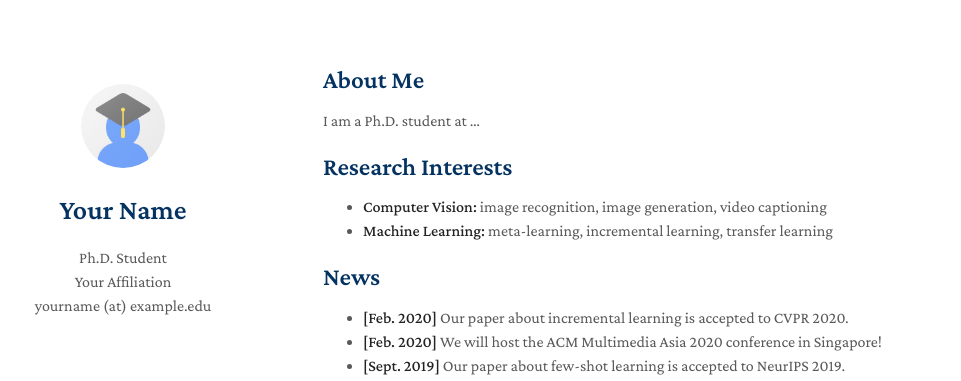
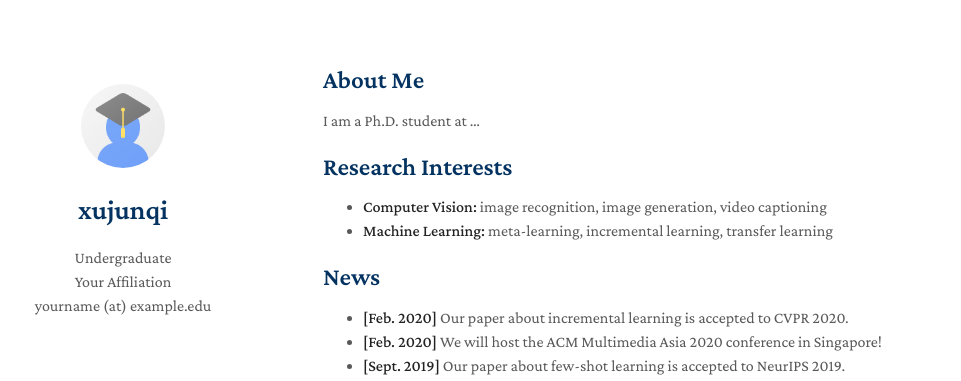
Before and after one commit to junqixu/junqixu.github.io1, a Jekyll site: the page built from index.md, in a window 1280 px wide. Shown: the top 381 px of the page, without its empty margins (147-1108 px from the left). Built offline with Jekyll 4.4.1, drawn with Linux system fonts in a browser that asks for light colours; nearby versions of some CDN libraries; a style sheet for code colours, icons or effects is not loaded; our own code applies the rules of GitHub Pages for plain Markdown files.

Commit message:
Update _config.yml

```diff
--- a/_config.yml
+++ b/_config.yml
@@ -1,6 +1,6 @@
 # Basic Information
-title: Your Name
-position: Ph.D. Student
+title: xujunqi
+position: Undergraduate
 affiliation: Your Affiliation
 email: yourname (at) example.edu
 
```
